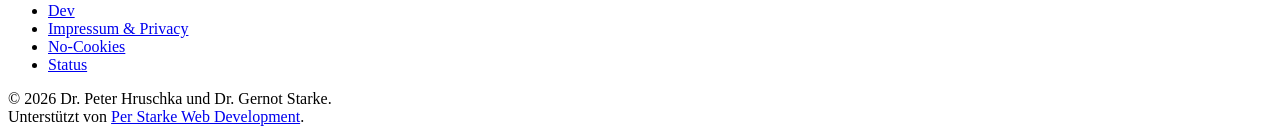
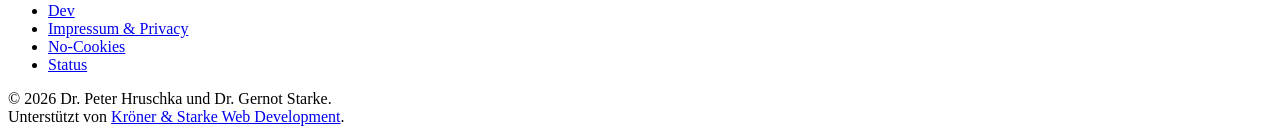
Before and after one commit to arc42/arc42.de-site, a Jekyll site: the page built from _pages/home.md, in a window 1280 px wide and 900 px high, scrolled down 2820 px. Shown: the part 766-897 px from the top of the window. Built offline with Jekyll 4.4.1, drawn with Linux system fonts in a browser that asks for light colours; cached includes are drawn as plain includes.

Commit message:
Update KSWD website credit

```diff
--- a/_includes/footer.html
+++ b/_includes/footer.html
@@ -29,5 +29,5 @@
 
 <div class="page__footer-copyright footer-center copyright-size">
   &copy; {{ site.time | date: '%Y' }} Dr. Peter Hruschka und Dr. Gernot Starke. <br class="mobile">
-  Unterstützt von <a target="_blank" rel="noopener noreferrer nofollow" href="https://perstarke-webdev.de/">Per Starke Web Development</a>.
+  Unterstützt von <a target="_blank" rel="noopener noreferrer" href="https://kroener-starke.ch/projekte/">Kröner & Starke Web Development</a>.
 </div>
```
Also changed, not shown: _pages/imprint-privacy.md (+2 -0 lines).
